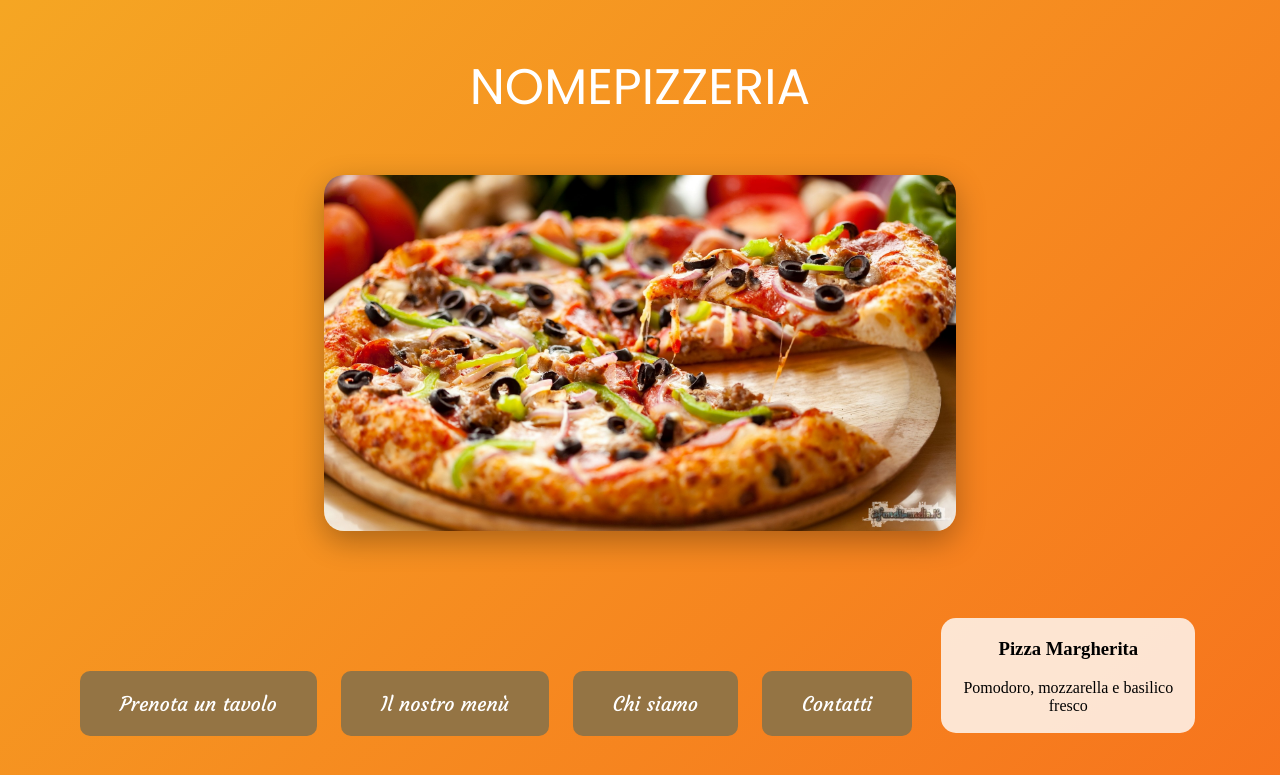
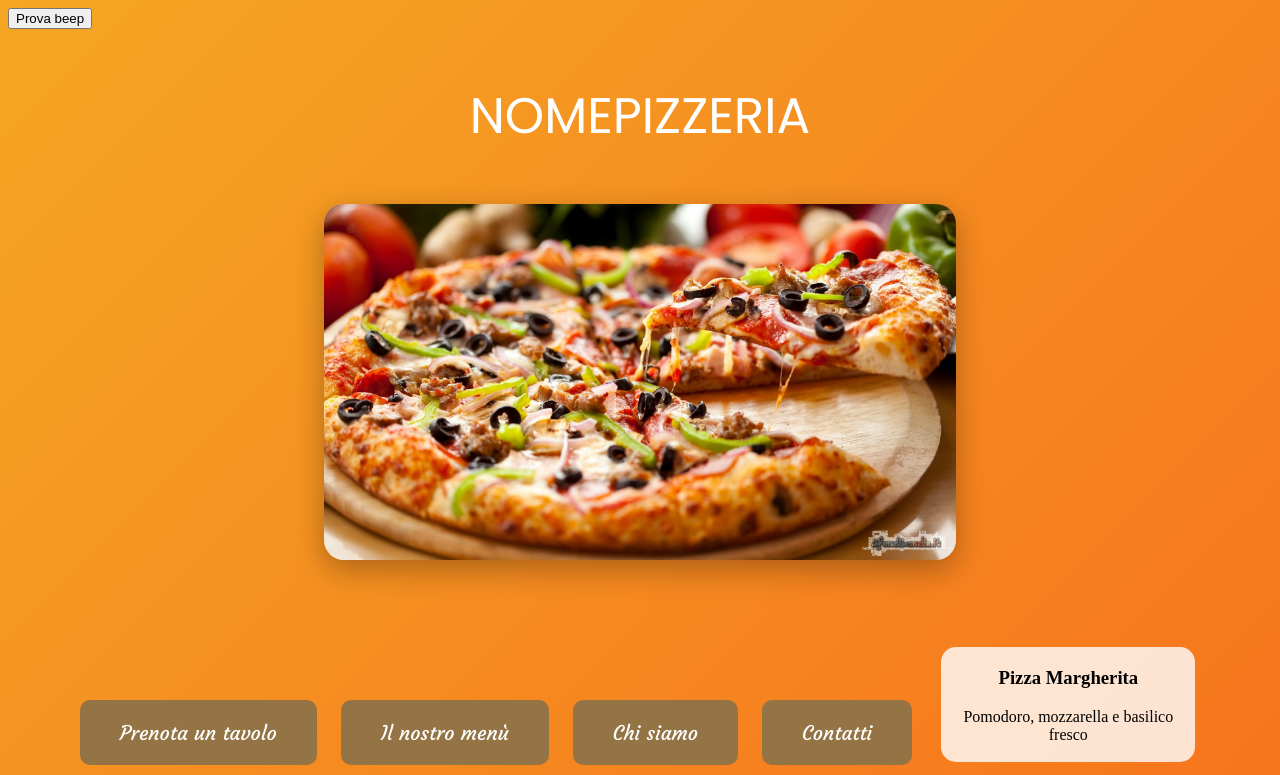
Before and after one commit to rikilame/Sito-Pizzeria, a website: page index.html in a window 1280 px wide. Shown: the top 775 px of the page. Drawn offline with Linux system fonts and the light colour scheme; no server answers.

Commit message:
Modifiche aggiuntive25

```diff
--- a/index.html
+++ b/index.html
@@ -115,6 +115,7 @@ th {
 }
 </style>
 <body>
+    <button onclick="testBeep()">Prova beep</button>
 
 <header>
     <nav>
@@ -211,7 +212,7 @@ async function controllaPrenotazioni() {
         // Suono se ci sono nuove prenotazioni
         const currentIds = data.map(p => p.id);
         if (lastPrenotazioniIds.length && currentIds.length > lastPrenotazioniIds.length) {
-            const audio = new Audio('https://www.soundjay.com/button/beep-07.mp3');
+            const audio = new Audio('notifica.mp3');
             audio.play();
         }
         lastPrenotazioniIds = currentIds;
@@ -224,8 +225,8 @@ async function controllaPrenotazioni() {
 setInterval(controllaPrenotazioni, pollInterval);
 controllaPrenotazioni(); // subito al caricamento
 
-if (true) { // forza il beep
-    const audio = new Audio('notifica.mp3');
+function testBeep() {
+    const audio = new Audio('beep.mp3'); // assicurati che il file sia nella stessa cartella
     audio.play();
 }
 
```
